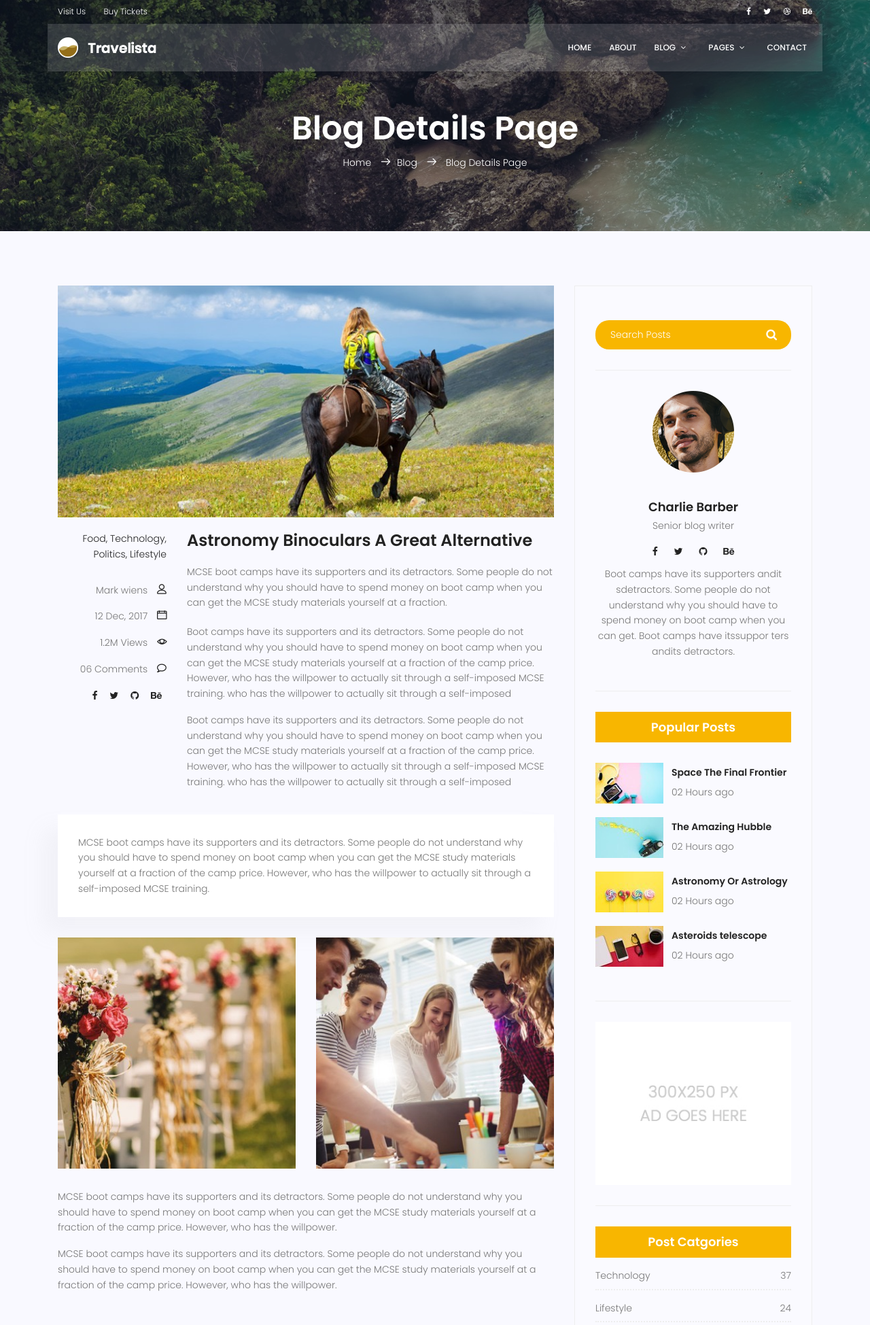
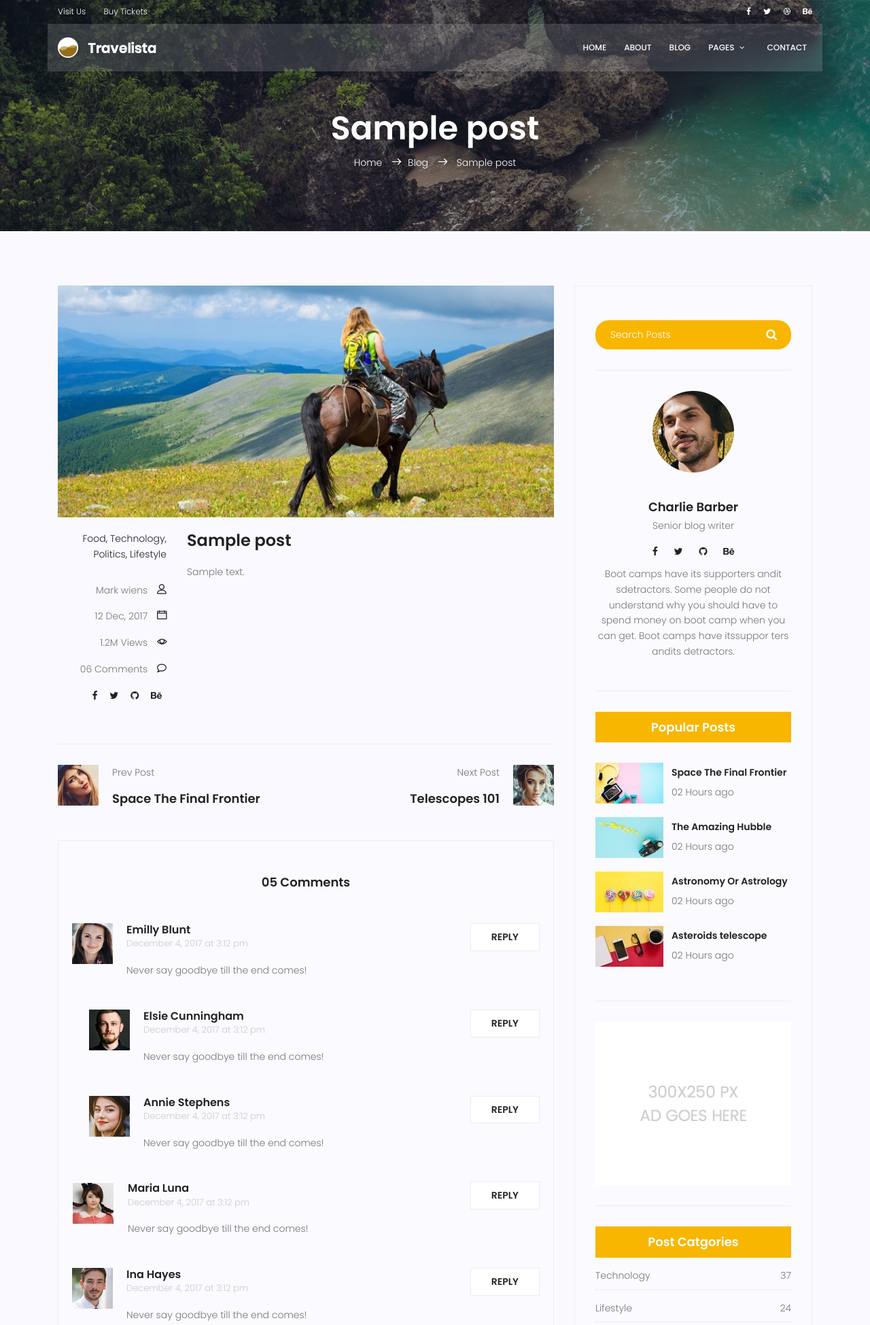
Before and after one commit to sepehrgorji/mysite, a Django app: template templates/blog/blog-single.html in a window 1280 px wide. Shown: the top 1949 px of the page at 68% size. Run offline with Django 5.2, Linux system fonts and the light colour scheme; the template is opened without the code that fills it: values that come from a table or form of the project are taken from there, others are empty; tables that the repository leaves empty hold one stand-in row (values such as "Sample post"); some libraries are stand-ins or nearby versions.

Commit message:
author,model

```diff
--- a/blog/admin.py
+++ b/blog/admin.py
@@ -5,8 +5,8 @@ from blog.models import Post
 class PostAdmin(admin.ModelAdmin):
     date_hierarchy = "created_date"
     empty_value_display = "-empty-"
-    list_display = ["title", "counted_views", "status","published_date"]
-    list_filter = ("status",)
+    list_display = ["title", "author" ,"counted_views", "status","published_date"]
+    list_filter = ("status","author")
     # ordering = ["-created_date"]
     search_fields = ["title", "content"]
 admin.site.register(Post,PostAdmin)
--- a/blog/models.py
+++ b/blog/models.py
@@ -1,9 +1,10 @@
 from django.db import models
+from django.contrib.auth.models import User
 
 # Create your models here.
 class Post(models.Model):
     # image
-    # author
+    author = models.ForeignKey(User,on_delete=models.SET_NULL,null=True)
     title = models.CharField(max_length=250)
     content = models.TextField()
     # tag
--- a/blog/urls.py
+++ b/blog/urls.py
@@ -6,7 +6,7 @@ app_name = 'blog'
 
 urlpatterns = [
     path('',blog_view,name='index'),
-    path('single',blog_single,name='single'),
+    path('<int:pid>',blog_single,name='single'),
     path('test',test,name='test'),
 
 ]
--- a/templates/base.html
+++ b/templates/base.html
@@ -70,13 +70,10 @@
             <ul class="nav-menu">
               <li><a href="{% url 'website:index' %}">Home</a></li>
               <li><a href="{% url 'website:about' %}">About</a></li>
-              <li class="menu-has-children">
-                <a href="">Blog</a>
-                <ul>
-                  <li><a href="{% url 'blog:index' %}">Blog Home</a></li>
-                  <li><a href="{% url 'blog:single' %}">Blog Single</a></li>
-                </ul>
-              </li>
+              <li><a href="{% url 'blog:index' %}">Blog</a></li>
+
+
+
               <li class="menu-has-children">
                 <a href="">Pages</a>
                 <ul>
--- a/templates/blog/blog-home.html
+++ b/templates/blog/blog-home.html
@@ -106,7 +106,7 @@
             </ul>
             <div class="user-details row">
               <p class="user-name col-lg-12 col-md-12 col-6">
-                <a href="#">Mark wiens</a> <span class="lnr lnr-user"></span>
+                <a href="#">{{post.author.get_full_name}}</a> <span class="lnr lnr-user"></span>
               </p>
               <p class="date col-lg-12 col-md-12 col-6">
                 <a href="#">{{post.published_date}}</a>
@@ -128,7 +128,7 @@
                 alt=""
               />
             </div>
-            <a class="posts-title" href="#"
+            <a class="posts-title" href="{% url "blog:single" pid=post.id%}"
               ><h3>{{post.title}}</h3></a
             >
             <p class="excert">
--- a/templates/blog/blog-single.html
+++ b/templates/blog/blog-single.html
@@ -6,13 +6,13 @@
   <div class="container">
     <div class="row d-flex align-items-center justify-content-center">
       <div class="about-content col-lg-12">
-        <h1 class="text-white">Blog Details Page</h1>
+        <h1 class="text-white">{{post.title}}</h1>
         <p class="text-white link-nav">
-          <a href="index.html">Home </a>
+          <a href="{% url "website:index" %}">Home </a>
           <span class="lnr lnr-arrow-right"></span
-          ><a href="blog-home.html">Blog </a>
+          ><a href="{% url "blog:index" %}">Blog </a>
           <span class="lnr lnr-arrow-right"></span>
-          <a href="blog-single.html"> Blog Details Page</a>
+          {{post.title}}
         </p>
       </div>
     </div>
@@ -74,72 +74,13 @@
           </div>
           <div class="col-lg-9 col-md-9">
             <h3 class="mt-20 mb-20">
-              Astronomy Binoculars A Great Alternative
+              {{post.title}}
             </h3>
             <p class="excert">
-              MCSE boot camps have its supporters and its detractors. Some
-              people do not understand why you should have to spend money on
-              boot camp when you can get the MCSE study materials yourself at a
-              fraction.
-            </p>
-            <p>
-              Boot camps have its supporters and its detractors. Some people do
-              not understand why you should have to spend money on boot camp
-              when you can get the MCSE study materials yourself at a fraction
-              of the camp price. However, who has the willpower to actually sit
-              through a self-imposed MCSE training. who has the willpower to
-              actually sit through a self-imposed
-            </p>
-            <p>
-              Boot camps have its supporters and its detractors. Some people do
-              not understand why you should have to spend money on boot camp
-              when you can get the MCSE study materials yourself at a fraction
-              of the camp price. However, who has the willpower to actually sit
-              through a self-imposed MCSE training. who has the willpower to
-              actually sit through a self-imposed
+              {{post.content}}
             </p>
           </div>
-          <div class="col-lg-12">
-            <div class="quotes">
-              MCSE boot camps have its supporters and its detractors. Some
-              people do not understand why you should have to spend money on
-              boot camp when you can get the MCSE study materials yourself at a
-              fraction of the camp price. However, who has the willpower to
-              actually sit through a self-imposed MCSE training.
-            </div>
-            <div class="row mt-30 mb-30">
-              <div class="col-6">
-                <img
-                  class="img-fluid"
-                  src="{% static 'img/blog/post-img1.jpg' %}"
-                  alt=""
-                />
-              </div>
-              <div class="col-6">
-                <img
-                  class="img-fluid"
-                  src="{% static 'img/blog/post-img2.jpg' %}"
-                  alt=""
-                />
-              </div>
-              <div class="col-lg-12 mt-30">
-                <p>
-                  MCSE boot camps have its supporters and its detractors. Some
-                  people do not understand why you should have to spend money on
-                  boot camp when you can get the MCSE study materials yourself
-                  at a fraction of the camp price. However, who has the
-                  willpower.
-                </p>
-                <p>
-                  MCSE boot camps have its supporters and its detractors. Some
-                  people do not understand why you should have to spend money on
-                  boot camp when you can get the MCSE study materials yourself
-                  at a fraction of the camp price. However, who has the
-                  willpower.
-                </p>
-              </div>
-            </div>
-          </div>
+
         </div>
         <div class="navigation-area">
           <div class="row">
```
Also changed, not shown: blog/views.py (+5 -3 lines), blog/migrations/0004_post_author.py (added).
